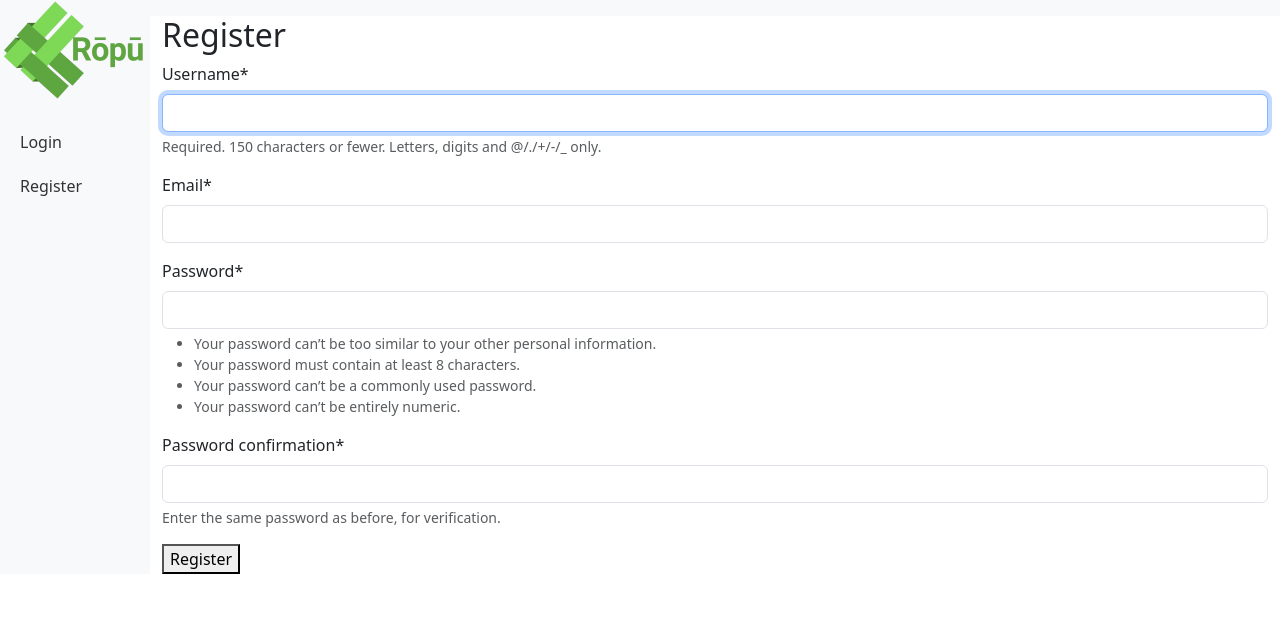
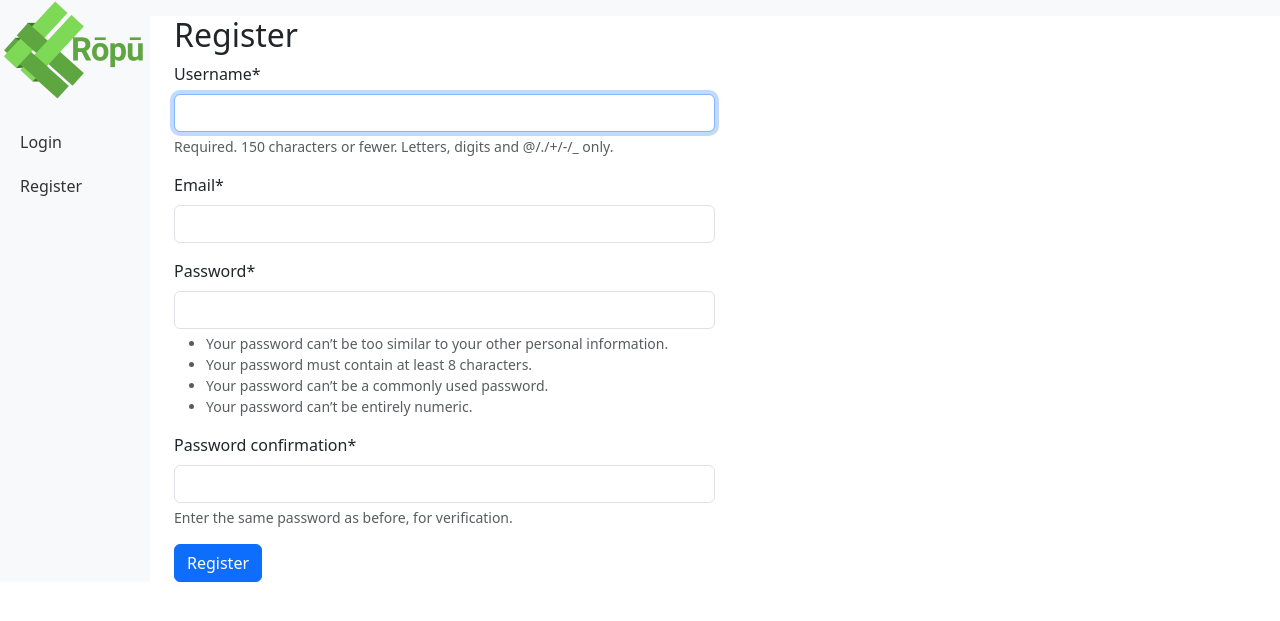
Before and after one commit to SuedeSadler/FamBank, a Django app: page /register/ in a window 1280 px wide. Shown: the top 621 px of the page. Run offline with Django 5.2, Linux system fonts and the light colour scheme; some libraries are stand-ins or nearby versions.

Commit message:
Containers added

```diff
--- a/GroupSavingsAdmin/savings/templates/savings/register.html
+++ b/GroupSavingsAdmin/savings/templates/savings/register.html
@@ -2,10 +2,15 @@
 {% load crispy_forms_tags %}
 
 {% block content %}
-  <h2>Register</h2>
-  <form method="post">
-    {% csrf_token %}
-    {{ form|crispy }}
-    <button type="submit">Register</button>
-  </form>
+<div class="container">
+    <div class="col-sm-6">
+        <h2>Register</h2>
+        <form method="post">
+        {% csrf_token %}
+        {{ form|crispy }}
+        <button type="submit" class="btn btn-primary">Register</button>
+        </form>
+    </div>
+</div>
+
 {% endblock %}
```
Also changed, not shown: GroupSavingsAdmin/savings/templates/savings/login.html (+10 -6 lines).
